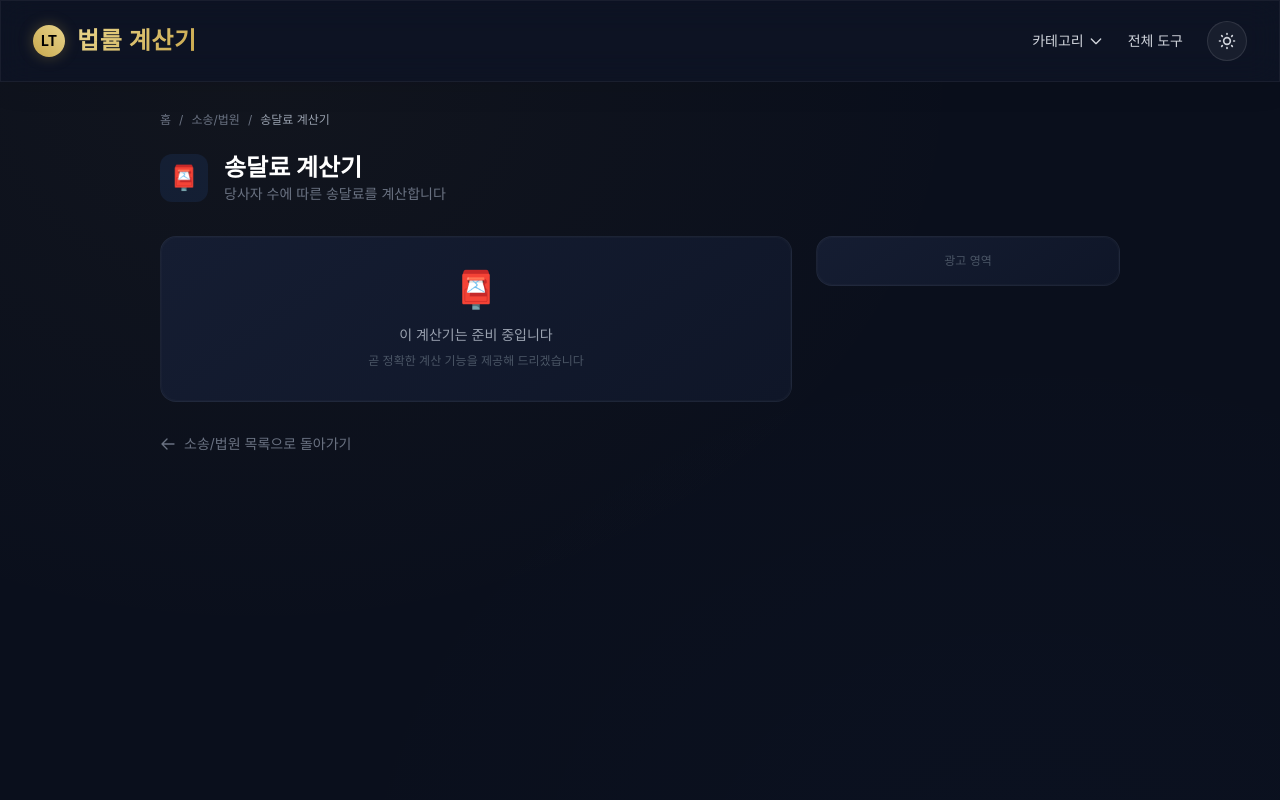
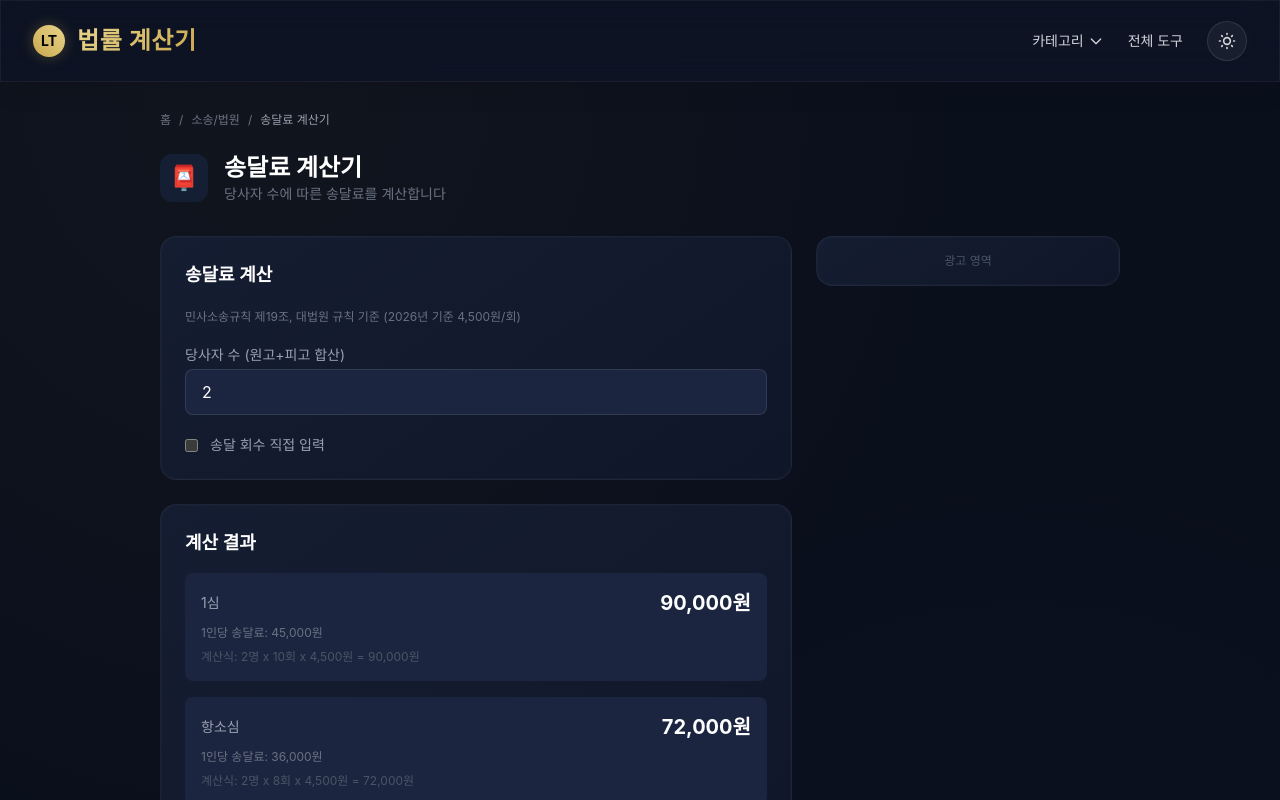
Before and after one commit to SublimerNJ/law-calc, a Next.js app: page /tools/court/service-fee in a window 1280 px wide. Shown: the top 800 px of the page. Built offline with nearby package versions, Linux system fonts and the light colour scheme; a web font is replaced by a local one.

Commit message:
feat(02-02): add service fee calculator (송달료 계산기)
- Party count x rounds x 4,500 KRW calculation
- Auto mode with court level presets (1심/항소심/상고심)
- Manual round input mode with toggle

```diff
--- /dev/null
+++ b/src/app/tools/court/service-fee/page.tsx
@@ -0,0 +1,125 @@
+'use client';
+
+import { useState } from 'react';
+import CalculatorLayout from '@/components/ui/CalculatorLayout';
+import { TOOLS, CATEGORIES } from '@/lib/tools-data';
+
+const UNIT_COST = 4500;
+
+const COURT_LEVELS = [
+  { label: '1심', rounds: 10 },
+  { label: '항소심', rounds: 8 },
+  { label: '상고심', rounds: 5 },
+] as const;
+
+function formatNumber(n: number): string {
+  return n.toLocaleString('ko-KR');
+}
+
+export default function ServiceFeePage() {
+  const tool = TOOLS.find((t) => t.id === 'service-fee')!;
+  const category = CATEGORIES.find((c) => c.id === 'court')!;
+
+  const [parties, setParties] = useState(2);
+  const [manualMode, setManualMode] = useState(false);
+  const [manualRounds, setManualRounds] = useState(10);
+
+  const results = manualMode
+    ? [{ label: '직접 입력', rounds: manualRounds, fee: parties * manualRounds * UNIT_COST }]
+    : COURT_LEVELS.map((level) => ({
+        label: level.label,
+        rounds: level.rounds,
+        fee: parties * level.rounds * UNIT_COST,
+      }));
+
+  return (
+    <CalculatorLayout tool={tool} category={category}>
+      <div className="space-y-6">
+        {/* Input */}
+        <div className="premium-card p-6 space-y-5">
+          <h2 className="text-lg font-semibold text-white">송달료 계산</h2>
+          <p className="text-xs text-gray-500">
+            민사소송규칙 제19조, 대법원 규칙 기준 (2026년 기준 4,500원/회)
+          </p>
+
+          <div>
+            <label className="block text-sm text-gray-400 mb-1">당사자 수 (원고+피고 합산)</label>
+            <input
+              type="number"
+              min={2}
+              value={parties}
+              onChange={(e) => setParties(Math.max(2, Number(e.target.value)))}
+              className="w-full rounded-lg bg-[var(--color-surface-200)] border border-[var(--color-border-default)] px-4 py-2.5 text-white focus:outline-none focus:border-[var(--color-brand-primary)]"
+            />
+          </div>
+
+          <div className="flex items-center gap-3">
+            <input
+              type="checkbox"
+              id="manualMode"
+              checked={manualMode}
+              onChange={(e) => setManualMode(e.target.checked)}
+              className="accent-[var(--color-brand-primary)]"
+            />
+            <label htmlFor="manualMode" className="text-sm text-gray-400">
+              송달 회수 직접 입력
+            </label>
+          </div>
+
+          {manualMode && (
+            <div>
+              <label className="block text-sm text-gray-400 mb-1">송달 예정 회수</label>
+              <input
+                type="number"
+                min={1}
+                value={manualRounds}
+                onChange={(e) => setManualRounds(Math.max(1, Number(e.target.value)))}
+                className="w-full rounded-lg bg-[var(--color-surface-200)] border border-[var(--color-border-default)] px-4 py-2.5 text-white focus:outline-none focus:border-[var(--color-brand-primary)]"
+              />
+              <p className="text-xs text-gray-600 mt-1">
+                민사 1심 기본 10회, 항소심 8회 권장
+              </p>
+            </div>
+          )}
+        </div>
+
+        {/* Results */}
+        <div className="premium-card p-6 space-y-4">
+          <h2 className="text-lg font-semibold text-white">계산 결과</h2>
+
+          {results.map((r) => (
+            <div
+              key={r.label}
+              className="rounded-lg bg-[var(--color-surface-200)] p-4 space-y-2"
+            >
+              <div className="flex justify-between items-center">
+                <span className="text-sm text-gray-400">{r.label}</span>
+                <span className="text-xl font-bold text-white">
+                  {formatNumber(r.fee)}원
+                </span>
+              </div>
+              <p className="text-xs text-gray-500">
+                1인당 송달료: {formatNumber(r.rounds * UNIT_COST)}원
+              </p>
+              <p className="text-xs text-gray-600">
+                계산식: {parties}명 x {r.rounds}회 x {formatNumber(UNIT_COST)}원 = {formatNumber(r.fee)}원
+              </p>
+            </div>
+          ))}
+        </div>
+
+        {/* Guide */}
+        {!manualMode && (
+          <div className="premium-card p-6">
+            <h3 className="text-sm font-semibold text-gray-400 mb-3">심급별 기본 송달 회수 안내</h3>
+            <ul className="text-xs text-gray-500 space-y-1">
+              <li>1심: 10회 (민사소송 기본)</li>
+              <li>항소심: 8회</li>
+              <li>상고심: 5회</li>
+            </ul>
+          </div>
+        )}
+      </div>
+    </CalculatorLayout>
+  );
+}
```
